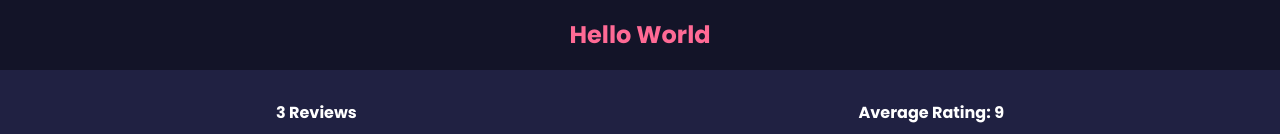
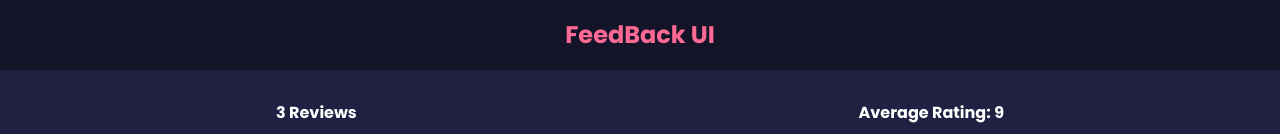
Before and after one commit to robbridges/React-Apps, a React (Create React App) app in the folder feedback-app/: page / in a window 1280 px wide. Shown: the top 134 px of the page. Built offline with nearby package versions, Linux system fonts and the light colour scheme.

Commit message:
Minor bug fix

```diff
--- a/feedback-app/src/App.js
+++ b/feedback-app/src/App.js
@@ -16,7 +16,7 @@ const App = () => {
 
   return (
     <>
-      <Header text="Hello World"/>
+      <Header text="FeedBack UI"/>
       <div className ="container">
         <FeedBackStats data={feedback} />
         <FeedBackList data={feedback} handleDelete={deleteFeedBack}/>
```
